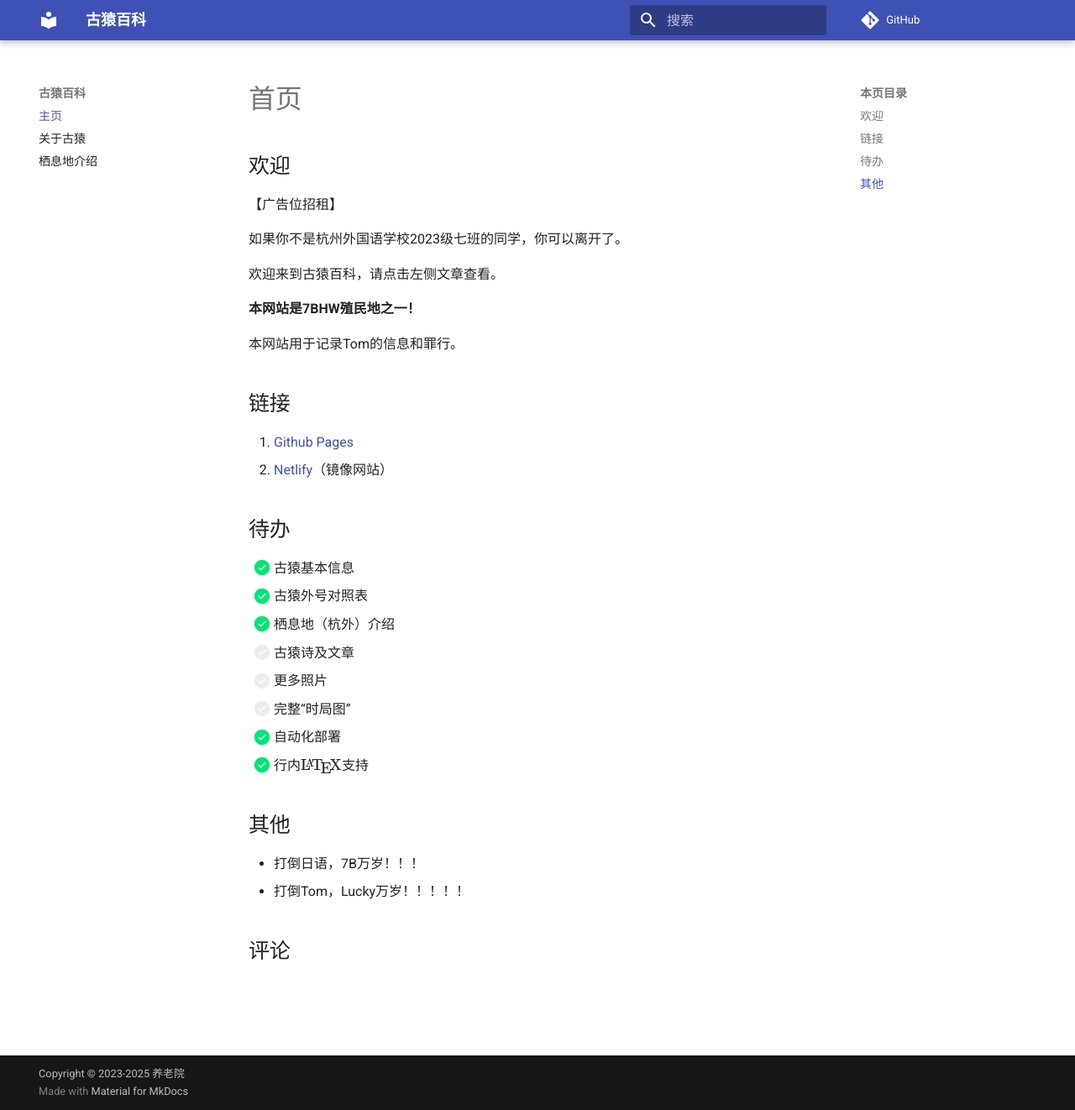
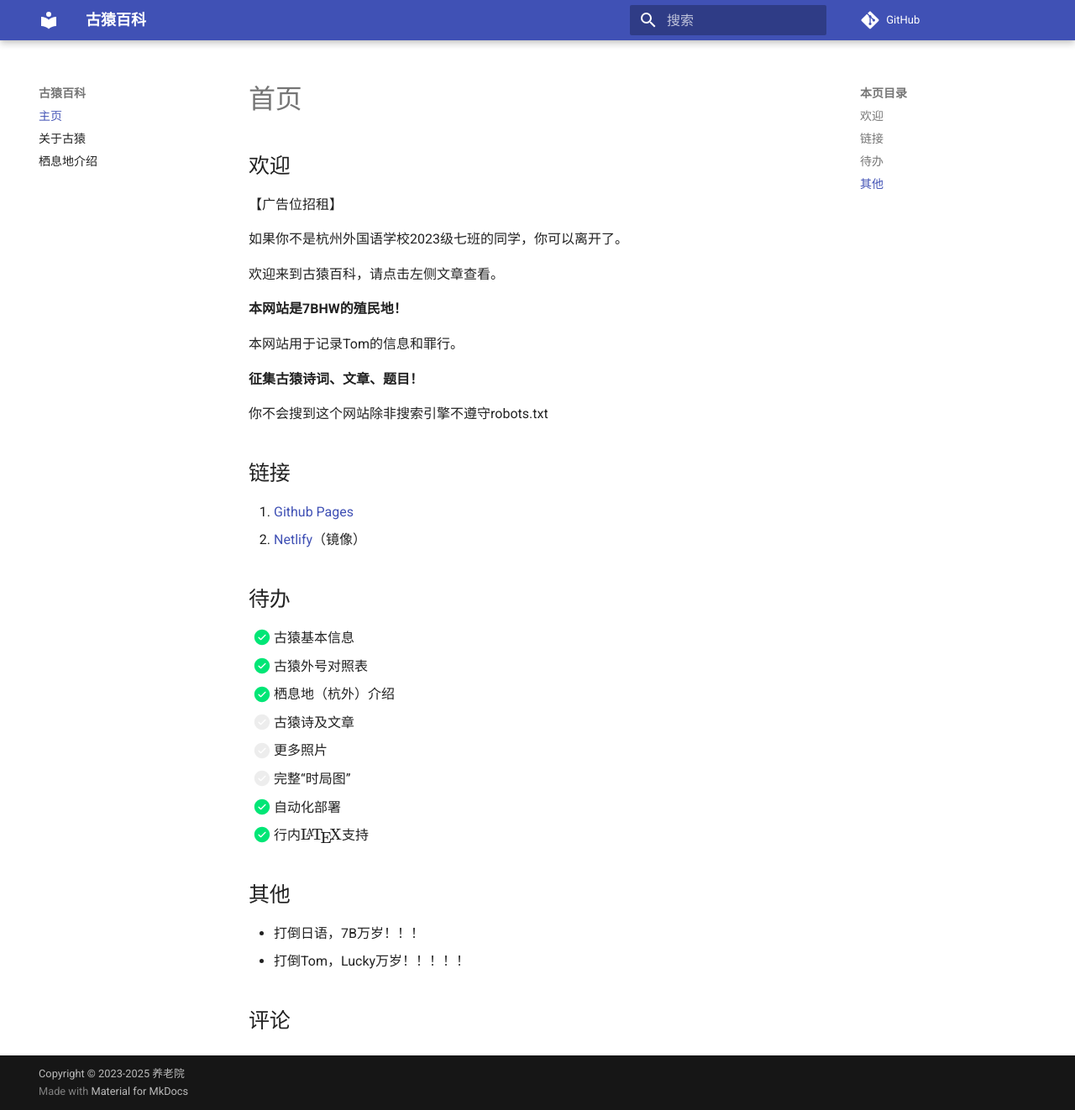
Before and after one commit to lyz0603/tom-wiki, an MkDocs documentation site: the page built from docs/index.md, in a window 1280 px wide and 1322 px high. Shown: the whole window at 84% size. Built offline with MkDocs 1.6.1 and Material for MkDocs 9.7.7, drawn with Linux system fonts in a browser that asks for light colours; comment, search, counter and statistics services are not loaded.

Commit message:
更新文档格式，修正表格对齐，调整主页内容

```diff
--- a/docs/index.md
+++ b/docs/index.md
@@ -12,14 +12,18 @@ comments: true
 
 欢迎来到古猿百科，请点击左侧文章查看。
 
-**本网站是7BHW殖民地之一！**
+**本网站是7BHW的殖民地！**
 
 本网站用于记录Tom的信息和罪行。
+
+**征集古猿诗词、文章、题目！**
+
+你不会搜到这个网站除非搜索引擎不遵守robots.txt
 
 ## 链接
 
 1. [Github Pages](https://lyz0603.github.io/)
-2. [Netlify](https://tom-wiki.netlify.app/)（镜像网站）
+2. [Netlify](https://tom-wiki.netlify.app/)（镜像）
 
 ## 待办
 
--- a/overrides/partials/comments.html
+++ b/overrides/partials/comments.html
@@ -1,6 +1,5 @@
 {% if page.meta.comments %}
   <h2 id="__comments">{{ lang.t("meta.comments") }}</h2>
-  <!-- Insert generated snippet here -->
   <script src="https://giscus.app/client.js"
     data-repo="lyz0603/lyz0603.github.io"
     data-repo-id="R_kgDONgoKxw"
@@ -16,7 +15,6 @@
     crossorigin="anonymous"
     async>
   </script>
-  <!-- Synchronize Giscus theme with palette -->
   <script>
     var giscus = document.querySelector("script[src*=giscus]")
 
```
Also changed, not shown: docs/about-hfls.md (+1 -1 lines), docs/about-tom.md (+3 -3 lines).
